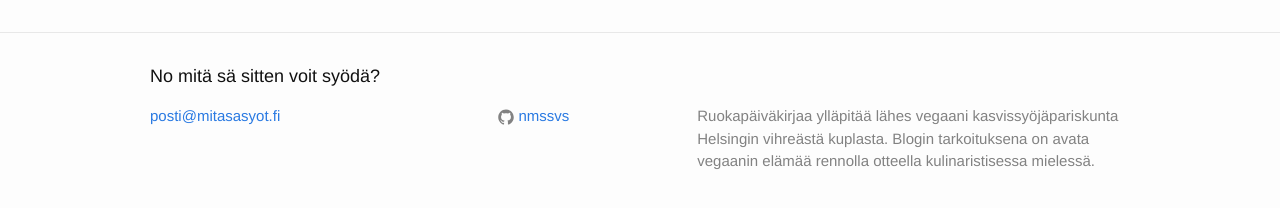
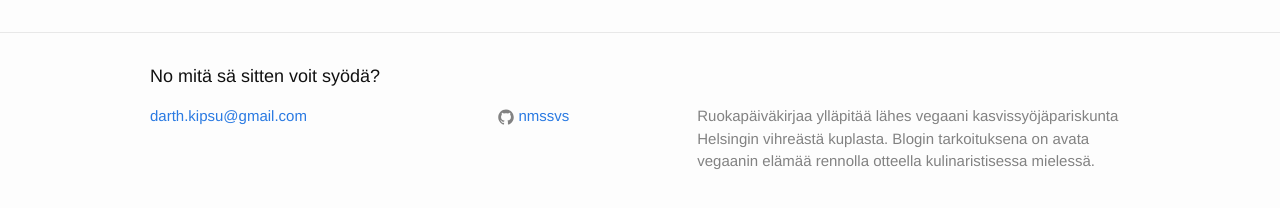
Before and after one commit to nmssvs/nmssvs.github.io, a Jekyll site: the page built from index.html, in a window 1280 px wide and 900 px high, scrolled down 1168 px. Shown: the part 667-875 px from the top of the window. Built offline with Jekyll 4.4.1, drawn with Linux system fonts in a browser that asks for light colours; the list of posts is cut into pages by our own code.

Commit message:
change email

```diff
--- a/_config.yml
+++ b/_config.yml
@@ -1,6 +1,6 @@
 # Site settings
 title: No mitä sä sitten voit syödä?
-email: posti@mitasasyot.fi
+email: darth.kipsu@gmail.com
 description: > # this means to ignore newlines until "baseurl:"
   Ruokapäiväkirjaa ylläpitää lähes vegaani kasvissyöjäpariskunta Helsingin vihreästä kuplasta.
   Blogin tarkoituksena on avata vegaanin elämää rennolla otteella kulinaristisessa mielessä.
```
